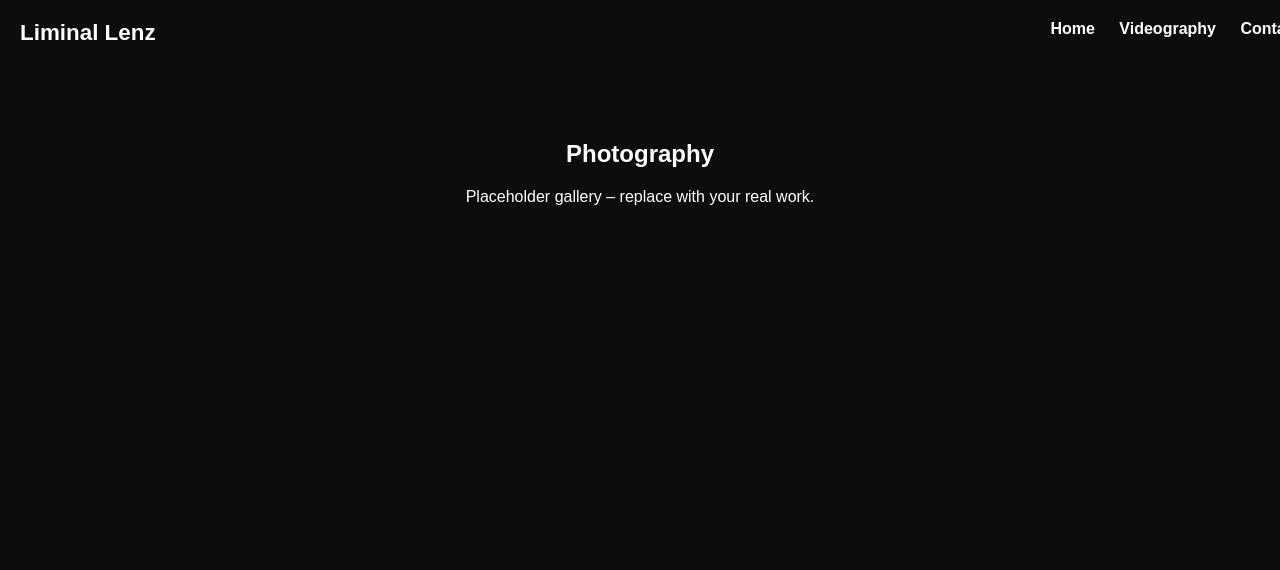
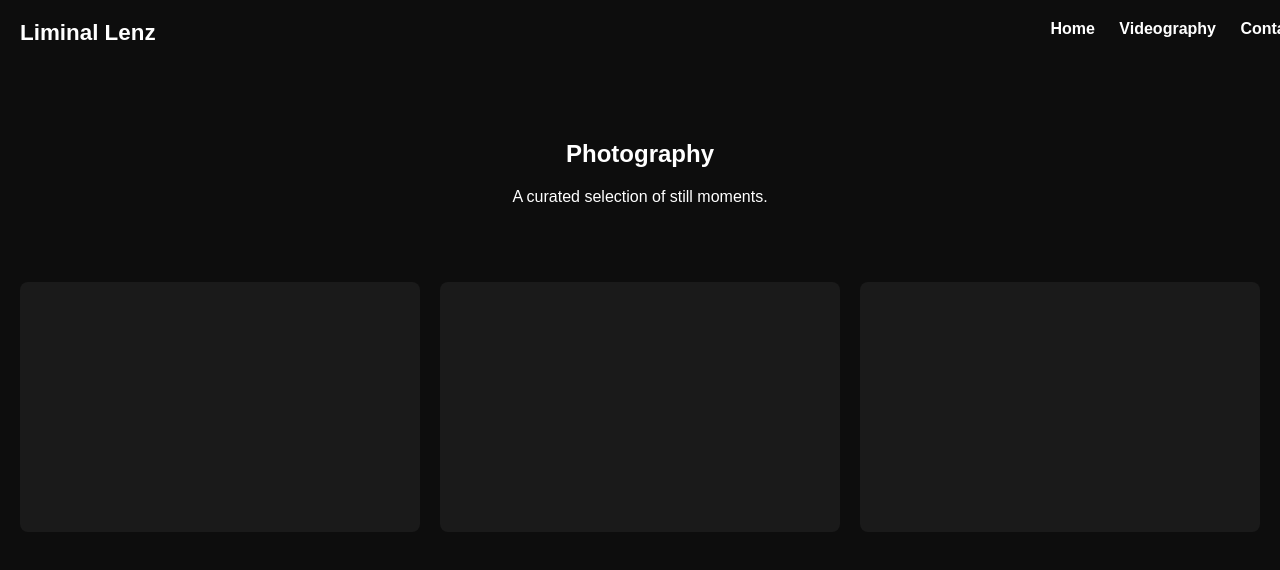
Before and after one commit to DaManWithACam/Liminal-Lenz, a plain HTML site: page photography.html in a window 1280 px wide. Shown: the top 570 px of the page. Drawn offline with Linux system fonts and the light colour scheme.

Commit message:
Update photography page content and layout

```diff
--- a/photography.html
+++ b/photography.html
@@ -7,6 +7,7 @@
   <link rel="stylesheet" href="styles.css" />
 </head>
 <body class="dark-bg">
+
   <header>
     <div class="logo">Liminal Lenz</div>
     <nav>
@@ -18,5 +19,14 @@
 
   <section class="page-hero">
     <h1>Photography</h1>
-    <p>Placeholder gallery – replace with your real work.</p>
+    <p>A curated selection of still moments.</p>
   </section>
+
+  <section class="photo-grid">
+    <div class="photo-card"></div>
+    <div class="photo-card"></div>
+    <div class="photo-card"></div>
+  </section>
+
+</body>
+</html>
```
